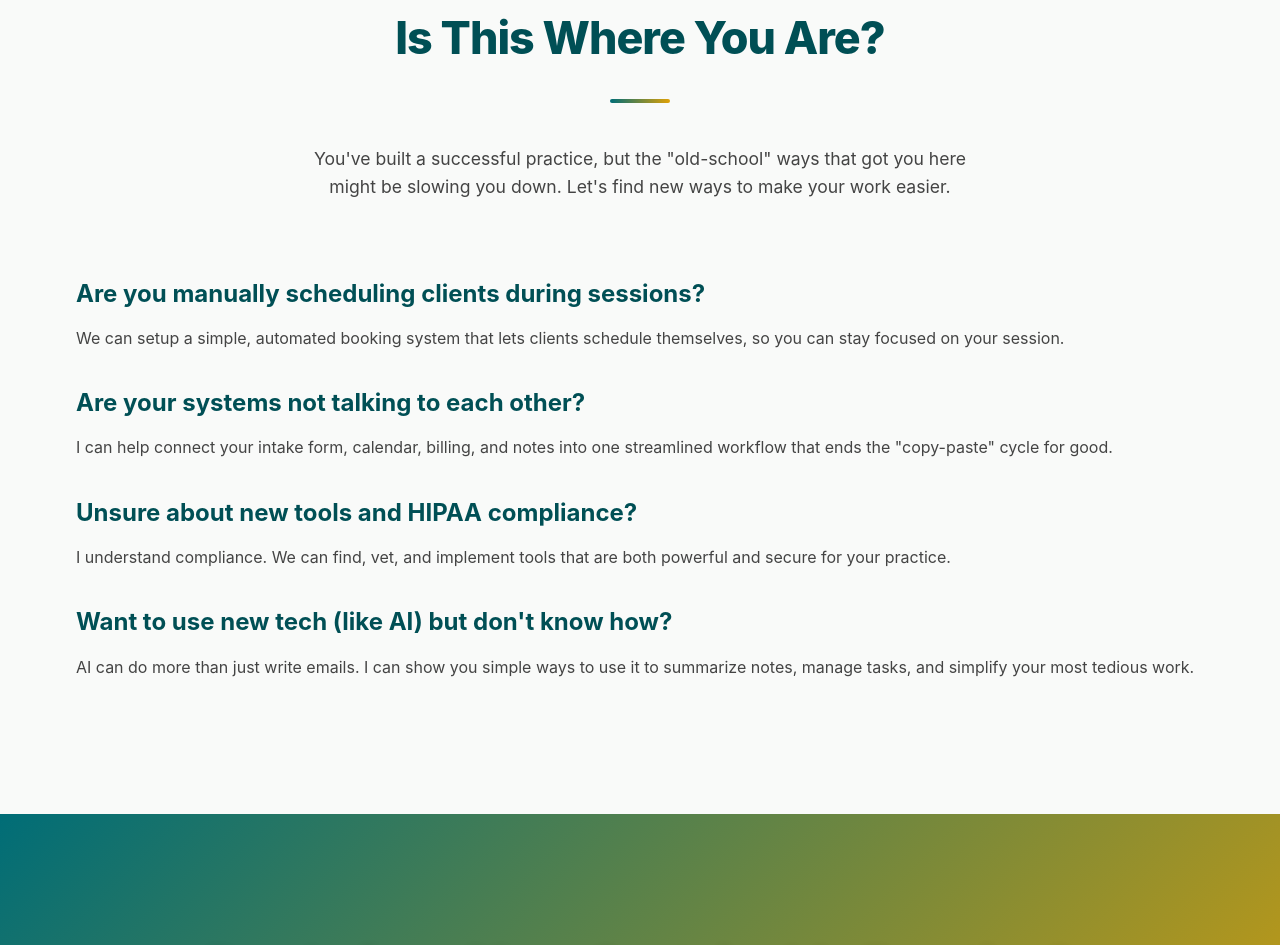
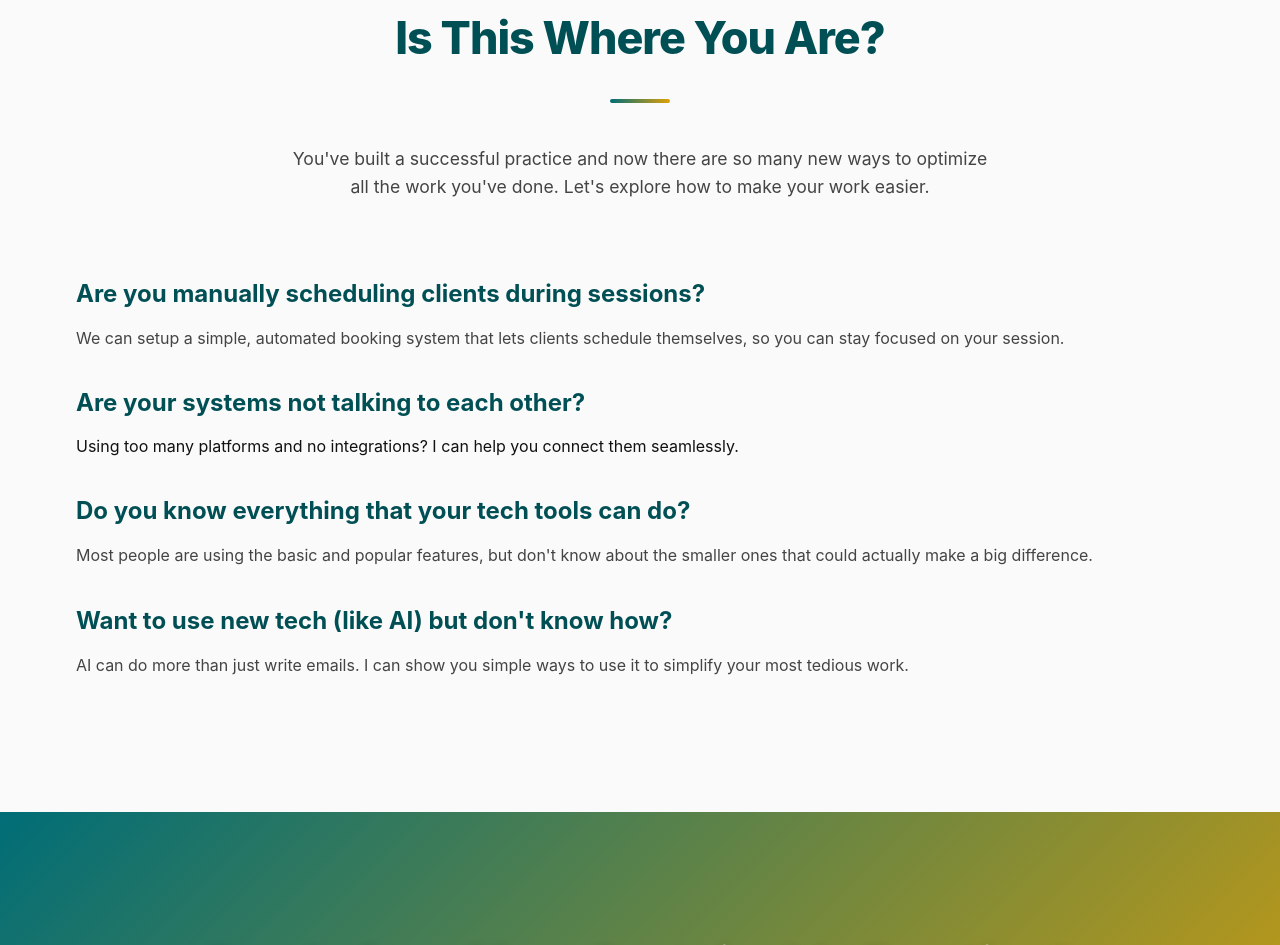
Before and after one commit to bloomonconsulting/bloomonconsulting, a plain HTML site: page index.html in a window 1280 px wide. Shown: the part 779-1724 px from the top of the page. Drawn offline with Linux system fonts and the light colour scheme.

Commit message:
Update index.html

```diff
--- a/index.html
+++ b/index.html
@@ -82,7 +82,7 @@
     <section class="section">
   	<div class="container">
   	  <h2 class="section-title slide-in">Is This Where You Are?</h2>
-  	  <p class="section-subtitle">You've built a successful practice, but the "old-school" ways that got you here might be slowing you down. Let's find new ways to make your work easier.</p>
+  	  <p class="section-subtitle">You've built a successful practice and now there are so many new ways to optimize all the work you've done. Let's explore how to make your work easier.</p>
 
       <div class="process-grid-2x2">
         <div class="simple-text-item fade-up">
@@ -91,15 +91,15 @@
         </div>
         <div class="simple-text-item fade-up-delay">
             <h3>Are your systems not talking to each other?</h3>
-            <p>I can help connect your intake form, calendar, billing, and notes into one streamlined workflow that ends the "copy-paste" cycle for good.</p>
+            </p>Using too many platforms and no integrations? I can help you connect them seamlessly.</p>
         </div>
         <div class="simple-text-item fade-up-delay-2">
-            <h3>Unsure about new tools and HIPAA compliance?</h3>
-            <p>I understand compliance. We can find, vet, and implement tools that are both powerful and secure for your practice.</p>
+            <h3>Do you know everything that your tech tools can do?</h3>
+            <p>Most people are using the basic and popular features, but don't know about the smaller ones that could actually make a big difference.</p>
         </div>
          <div class="simple-text-item fade-up-delay-3">
             <h3>Want to use new tech (like AI) but don't know how?</h3>
-            <p>AI can do more than just write emails. I can show you simple ways to use it to summarize notes, manage tasks, and simplify your most tedious work.</p>
+            <p>AI can do more than just write emails. I can show you simple ways to use it to simplify your most tedious work.</p>
         </div>
       </div>
 
```
